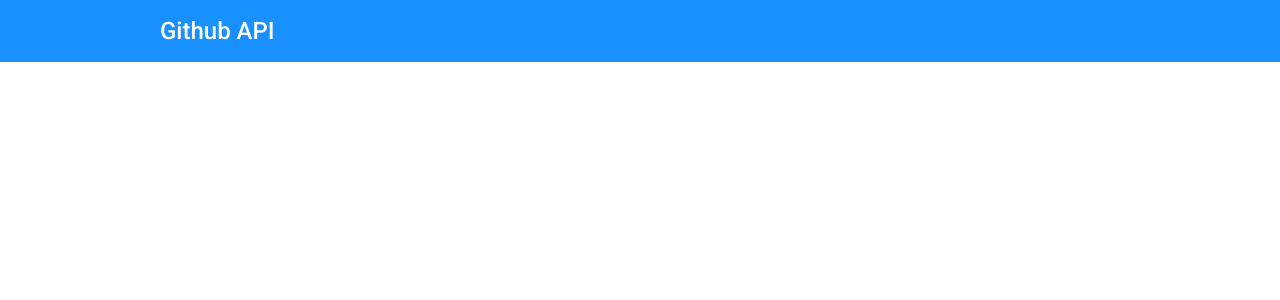
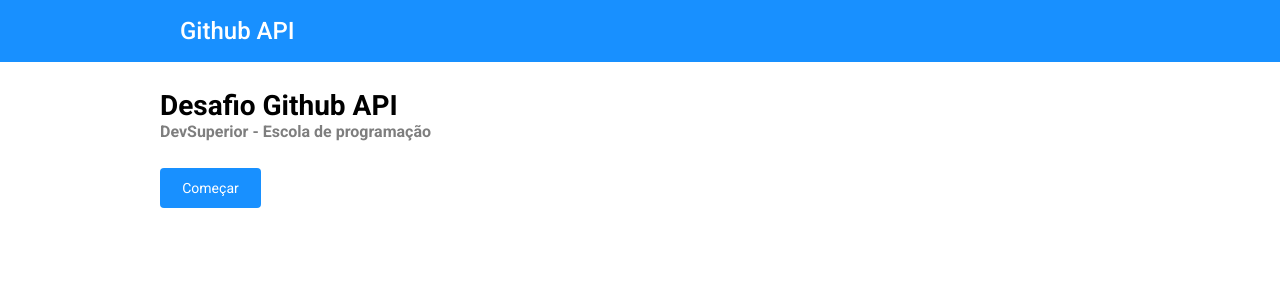
Before and after one commit to LeandroOliveiraSouza/api-challenge-for-github, a React (Vite) app: page / in a window 1280 px wide. Shown: the top 300 px of the page. Built offline with nearby package versions, Linux system fonts and the light colour scheme.

Commit message:
Homebody Route and Component

```diff
--- a/src/App.tsx
+++ b/src/App.tsx
@@ -1,14 +1,15 @@
 import { BrowserRouter, Route, Routes } from "react-router-dom";
 import Home from "./routes/Home";
+import HomeBody from "./routes/Home/HomeBody";
 
 export default function App() {
   return (
     <BrowserRouter>
     <Routes>
       <Route path="/" element={<Home />}>
-        {/*<Route index element={<HomeBody />} />
+        <Route index element={<HomeBody />} />
         <Route path="homebody" element={<HomeBody />} />
-  <Route path="profile-search" element={<ProfileSearch />} />*/}
+  {/*<Route path="profile-search" element={<ProfileSearch />} />*/}
       </Route>
     </Routes>
     </BrowserRouter>
--- a/src/components/Header/styles.css
+++ b/src/components/Header/styles.css
@@ -6,7 +6,7 @@
 }
 
 .nav-bar {
-  margin: 0 20px;
+  padding: 20px;
 }
 
 .nav-bar-title {
--- a/src/index.css
+++ b/src/index.css
@@ -36,7 +36,7 @@
 }
 
 main {
-  margin: 0 40px;
+  margin: 0 20px;
 }
 
 .container {
--- /dev/null
+++ b/src/routes/Home/HomeBody/index.tsx
@@ -0,0 +1,17 @@
+import './styles.css';
+
+export default function HomeBody() {
+  return (
+    <main>
+      <section className="container home-body-section">
+        <div className="home-body-title">
+          <h1 className="home-body-title-h1">Desafio Github API</h1>
+          <h2 className="home-body-title-h2">DevSuperior - Escola de programação</h2>
+        </div>
+        <div>
+          <button className="home-body-button" type="submit">Começar</button>
+        </div>
+      </section>
+    </main>
+  );
+}
--- /dev/null
+++ b/src/routes/Home/HomeBody/styles.css
@@ -0,0 +1,28 @@
+.home-body-section {
+  padding-top: 27px;
+}
+
+.home-body-title {
+  padding-bottom: 27px;
+}
+
+.home-body-title-h1 {
+  font-size: 28px;
+  color: var(--color-font-primary);
+}
+
+.home-body-title-h2 {
+  font-size: 16px;
+  color: var(--color-font-secondary);
+}
+
+.home-body-button {
+  width: 101px;
+  height: 40px;
+  font-size: 14px;
+  font-weight: 400;
+  background-color: var(--color-bg-primary);
+  color: var(--color-font-tertiary);
+  border: none;
+  border-radius: 4px;
+}
```
